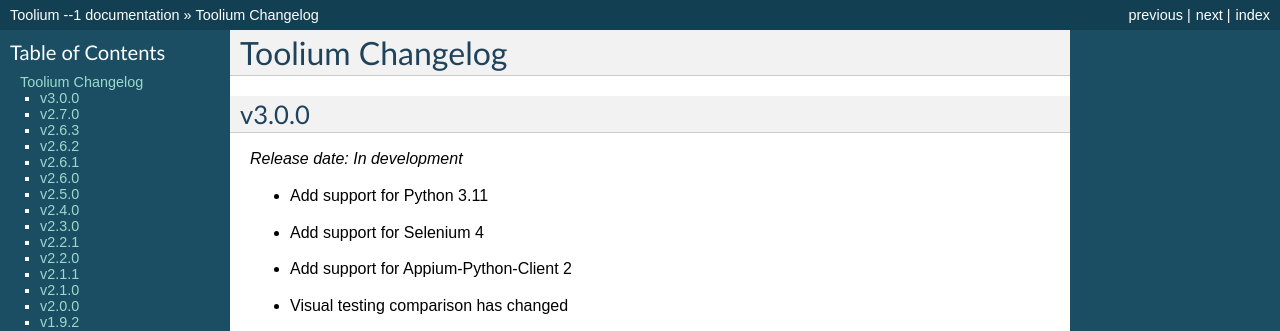
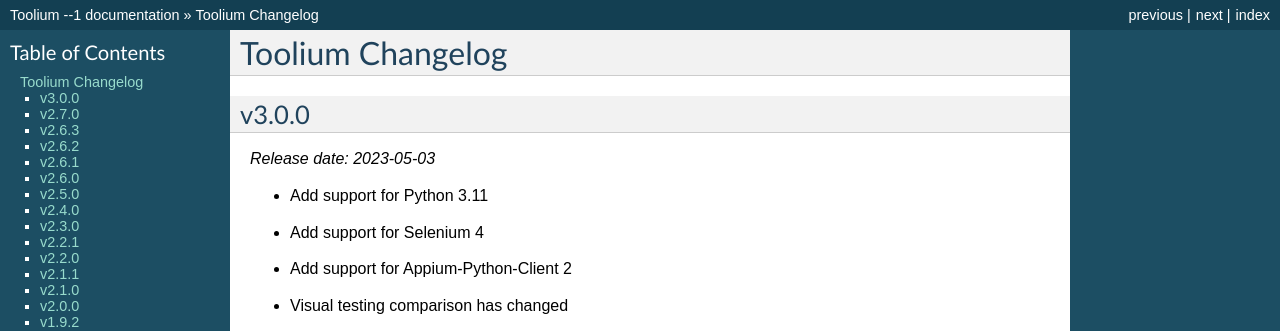
Before and after one commit to Telefonica/toolium, a Sphinx documentation site: the page built from docs/changelog.rst, in a window 1280 px wide and 900 px high. Shown: the top 331 px of the window. Built offline with Sphinx 7.4.7, drawn with Linux system fonts in a browser that asks for light colours.

Commit message:
Release Toolium 3.0.0 (#339)
* Release Toolium 3.0.0

* update doc

```diff
--- a/CHANGELOG.rst
+++ b/CHANGELOG.rst
@@ -4,7 +4,7 @@
 v3.0.0
 ------
 
-*Release date: In development*
+*Release date: 2023-05-03*
 
 - Add support for Python 3.11
 - Add support for Selenium 4
--- a/docs/visual_testing.rst
+++ b/docs/visual_testing.rst
@@ -107,6 +107,7 @@
 .. code:: python
 
     from toolium.behave.environment import before_all as toolium_before_all
+    from toolium.config_files import ConfigFiles
 
     def before_all(context):
         context.config_files = ConfigFiles()
```
Also changed, not shown: 1 other file.
